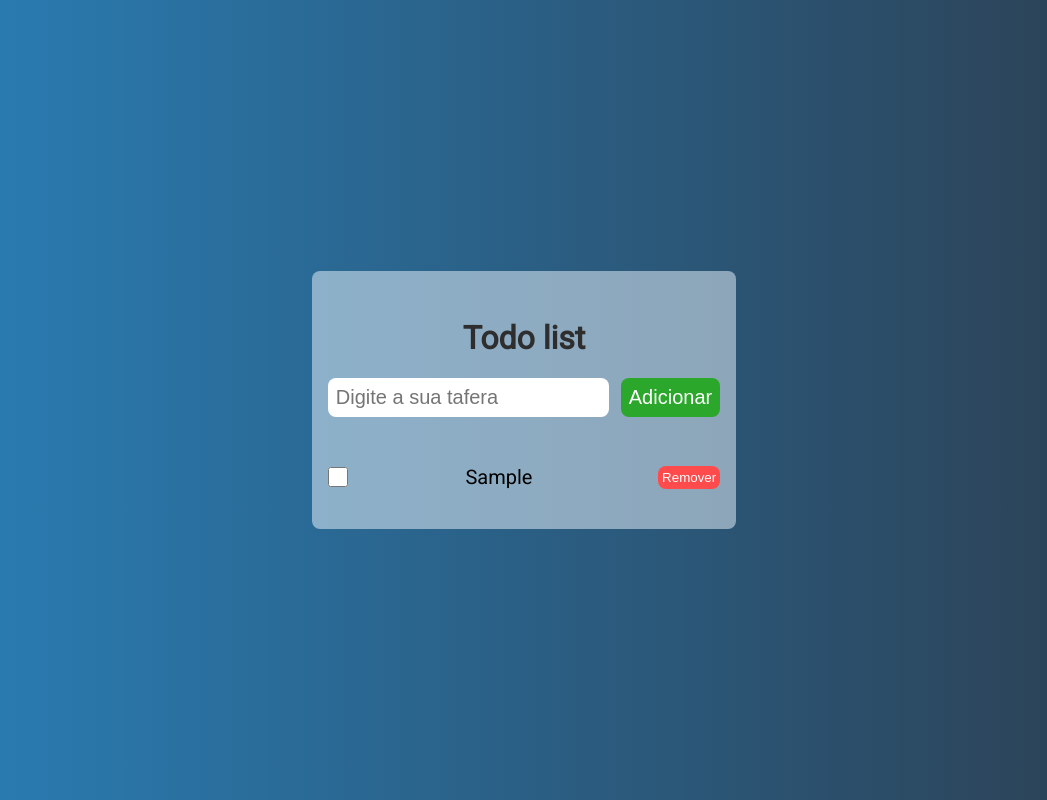
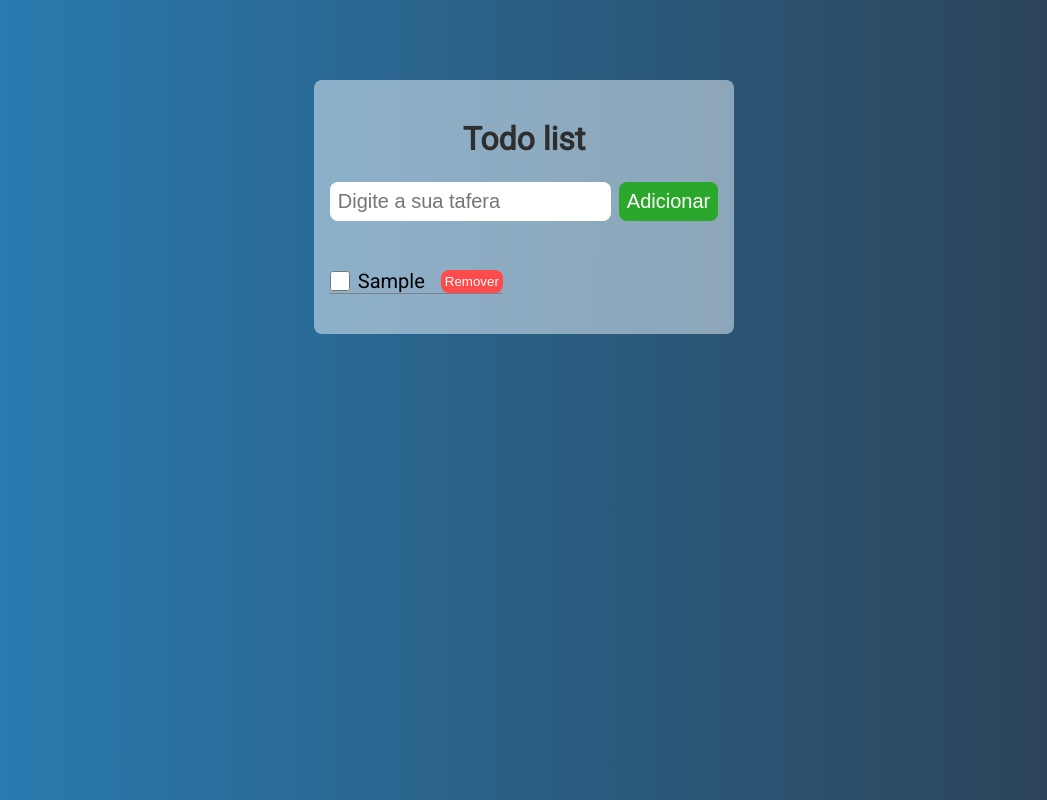
Before and after one commit to William-AViana/todo-list-javaScript, a plain HTML site: page index.html in a window 1280 px wide. Both pictures are taken after typing "Sample" into the empty fields and a click on the button "Adicionar". Shown: the whole page, without its empty margins (116-1163 px from the left). Drawn offline with Linux system fonts and the light colour scheme.

Commit message:
adjusting new layout

```diff
--- a/assets/styles.css
+++ b/assets/styles.css
@@ -10,46 +10,55 @@ body {
   font-family: 'Roboto', sans-serif;
 }
 
-h1 {
-  color: rgb(46, 46, 46);
-  margin-top: 2rem;
-}
-
 .list {
   display: flex;
   flex-direction: column;
-  align-items: center;
+  align-items: flex-start;
   padding: 1rem;
   margin-top: 2rem;
   margin: auto;
   background: rgba(240, 248, 255, 0.5);
   border-radius: .5rem;
+  position: absolute;
+  top: 80px;
 }
 
+h1 {
+  color: rgb(46, 46, 46);
+  margin: 1.5rem auto;
+}
+
+form {
+  width: 100%;
+  display: flex;
+  margin-bottom: 1.5rem;
+}
+
+
 #text-input {
+  font-size: 1.25rem;
   padding: .5rem;
   border-radius: .5rem;
   border: none;
-  font-size: 1.25rem;
   font-weight: 500;
+  margin-right: auto;
 }
 
 #button {
+  font-size: 1.25rem;
   padding: .5rem;
   border-radius: .5rem;
   border: none;
   background-color: rgb(43, 167, 43);
   color: white;
   font-weight: 400;
-  font-size: 1.25rem;
   margin-left: .5rem;
 }
 
 #tasks {
-  width: 100%;
   display: flex;
   flex-direction: column;
-  align-items: flex-start;
+  justify-content: space-around;
   margin-top: 1.5rem;
 }
 
@@ -58,17 +67,20 @@ ul {
   font-size: 1rem;
   list-style-type: none;
   padding: 0;
+  margin: 0;
 }
 
 ul > li {
   width: 100%;
   font-size: 1.25rem;
-  padding: .5rem 0;
+  padding: 0;
+  margin-bottom: 1.5rem;
   display: flex;
-  justify-content: space-between;
   align-items: center;
   color: black;
   font-weight: 500;
+  border-bottom: 1px solid gray;
+  word-wrap: break-word;
 }
 
 li > input {
@@ -78,8 +90,7 @@ li > input {
 }
 
 li > label {
-  position: relative;
-  left: 0;
+  margin-right: auto;
 }
 
 #button-list {
@@ -87,11 +98,10 @@ li > label {
   margin-left: 1rem;
   border-radius: .5rem;
   border: none;
-  position: relative;
-  right: 0;
   background-color: rgb(255, 75, 75);
   color: white;
   font-weight: 300;
+  text-align: end;
 }
 
 :checked + label {
@@ -105,14 +115,18 @@ li > label {
     justify-content: space-between;
   }
   .list {
-    margin: auto 1rem;
+    width: 280px;
+    margin: auto .5rem;
     padding: .5rem;
   }
   #text-input {
     width: 150px;
+    font-size: 1rem;
+    margin-right: 10px;
   }
   #button {
     margin: 0;
+    font-size: 1rem;
   }
   li {
     max-width: 350px;
```
